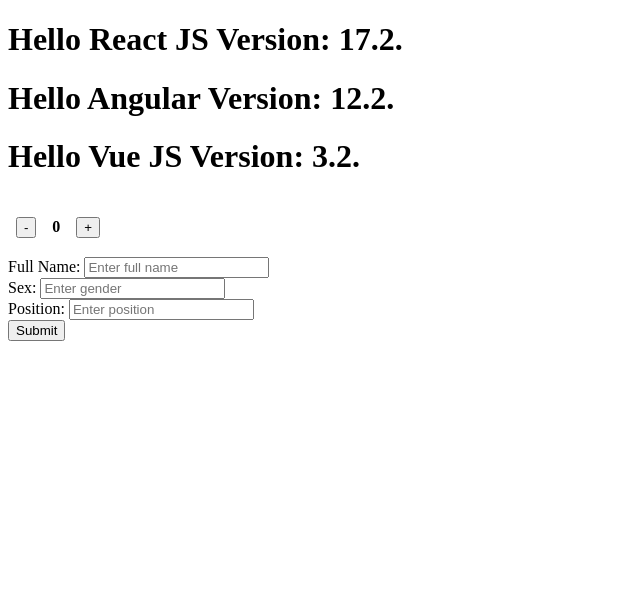
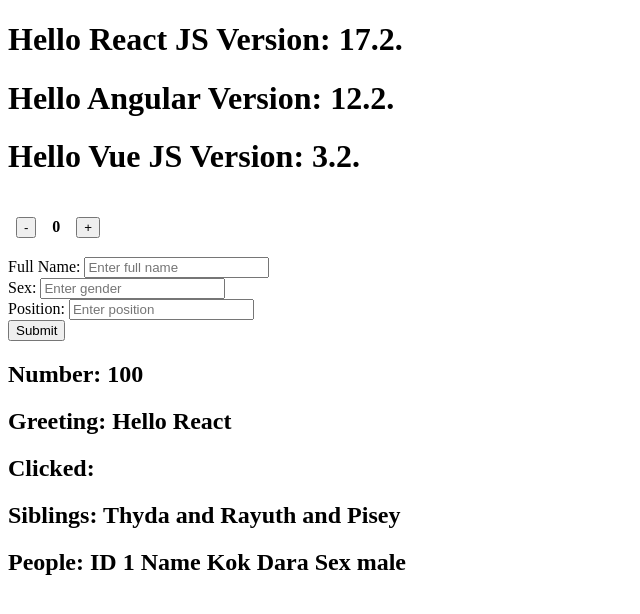
Before and after one commit to Mengsreang-Chhoeung/React-TypeScript-Tutorial, a React (Create React App) app: page / in a window 1280 px wide. Shown: the top 614 px of the page, without its empty margins (0-640 px from the left). Built offline with nearby package versions, Linux system fonts and the light colour scheme.

Commit message:
add dummy state

```diff
--- a/src/App.tsx
+++ b/src/App.tsx
@@ -2,6 +2,7 @@
 import Greeting from './components/greeting';
 import Counter from './components/counter';
 import InformationForm from './components/informationForm';
+import Dummy from './components/dummy';
 
 const App: React.FC = () => {
 
@@ -17,6 +18,9 @@
 
       {/* Information Form */}
       <InformationForm/>
+
+      {/* Dummy */}
+      <Dummy/>
     </React.Fragment>
   );
 };
--- /dev/null
+++ b/src/components/dummy/index.tsx
@@ -0,0 +1,34 @@
+import React, { useState } from "react";
+
+const Dummy: React.FC = () => {
+
+    // states
+    const [number, setNumber] = useState<number>(100);
+    const [greeting, setGreeting] = useState<string | any>("Hello React");
+    const [clicked, setClicked] = useState<boolean>(true);
+    const [siblings, setSiblings] = useState<string[] | any[]>(["Thyda", "Rayuth", "Pisey"]);
+    const [people, setPeople] = useState<any[]>([
+        {
+            id: 1,
+            name: 'Kok Dara',
+            sex: 'male',
+        },
+        {
+            id: 2,
+            name: 'Kok Pisey',
+            sex: 'female',
+        }
+    ]);
+
+    return(
+        <React.Fragment>
+            <h2>Number: {number}</h2>
+            <h2>Greeting: {greeting}</h2>
+            <h2>Clicked: {clicked}</h2> {/* it's not show value, but it works when we use it with event */}
+            <h2>Siblings: {siblings.join(" and ")}</h2>
+            <h2>People: ID {people[0].id} Name {people[0].name} Sex {people[0].sex}</h2>
+        </React.Fragment>
+    );
+};
+
+export default Dummy;
```
